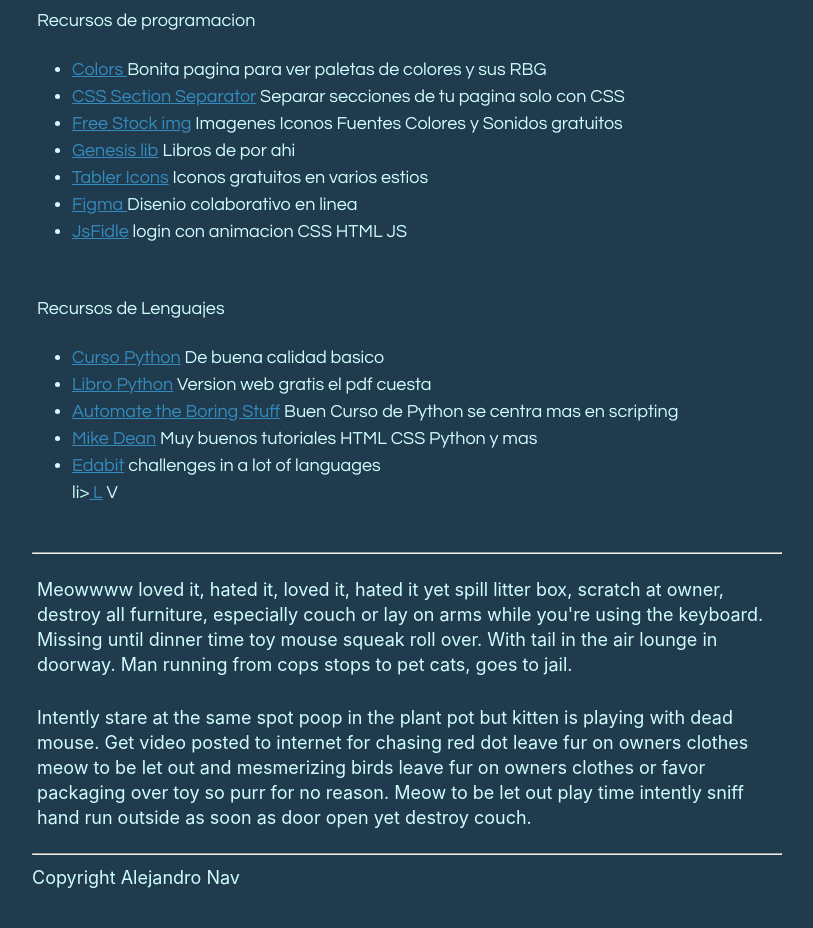
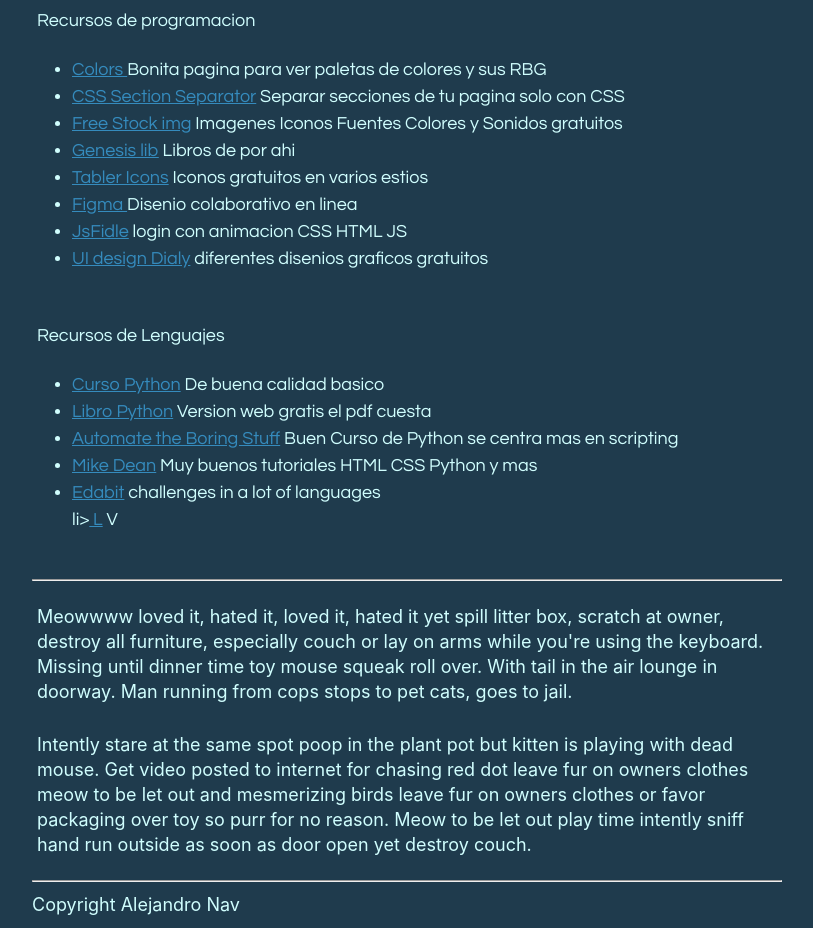
Before and after one commit to AlejandroNav/hello-name, a plain HTML site: page gatos.html in a window 1280 px wide. Shown: the part 1005-1933 px from the top of the page, without its empty margins (233-1046 px from the left). Before the commit the page ends 1906 px from the top, so only its background shows below. Drawn offline with Linux system fonts and the light colour scheme.

Commit message:
More resources

```diff
--- a/gatos.html
+++ b/gatos.html
@@ -57,6 +57,7 @@
            <p>Recursos de programacion</p>
 
            <ul>
+
                <li><a href="https://colors.lol/" target="_blank" > Colors </a>  Bonita pagina para ver paletas de colores y sus RBG</li>
                <li><a href="https://wweb.dev/resources/css-separator-generator">CSS Section Separator</a>  Separar secciones de tu pagina solo con CSS</li>
                <li><a href="https://allthefreestock.com/">Free Stock img</a>  Imagenes Iconos Fuentes Colores y Sonidos gratuitos</li>
@@ -67,6 +68,9 @@
 
                <li><a href="https://jsfiddle.net/b9zxqLcf/?fbclid=IwAR0jk89D0MlrBqG1HVo-SAuzkPk7XawPpxwinqmB9HFVSE-VQqwm7D6ef9M" target="_blank" > JsFidle</a>
                     login con animacion CSS HTML JS</li>
+
+                <li><a href="https://uidesigndaily.com/" target="_blank" >UI design Dialy</a>
+                    diferentes  disenios graficos gratuitos</li>
            </ul>
 
            <p></p>
```
